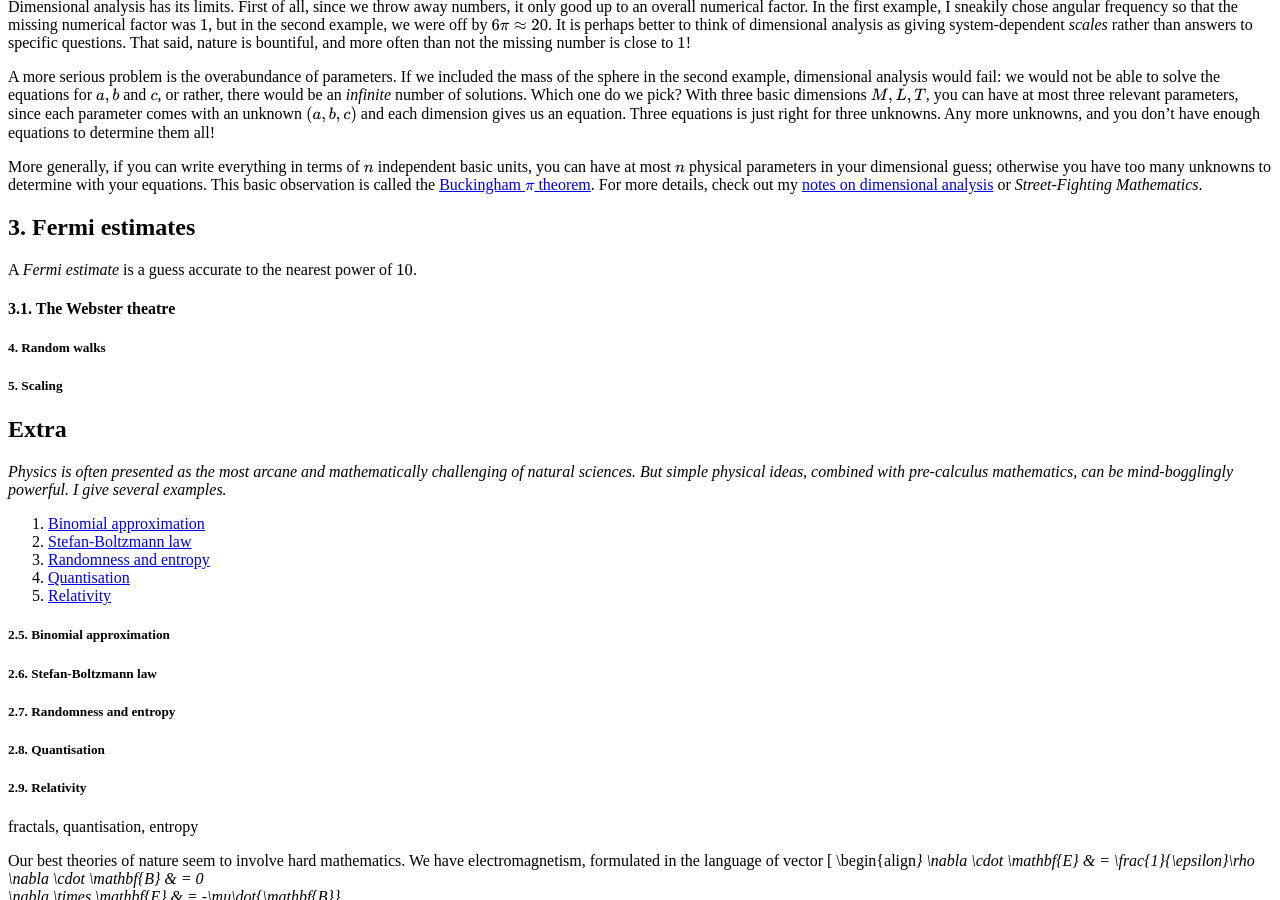
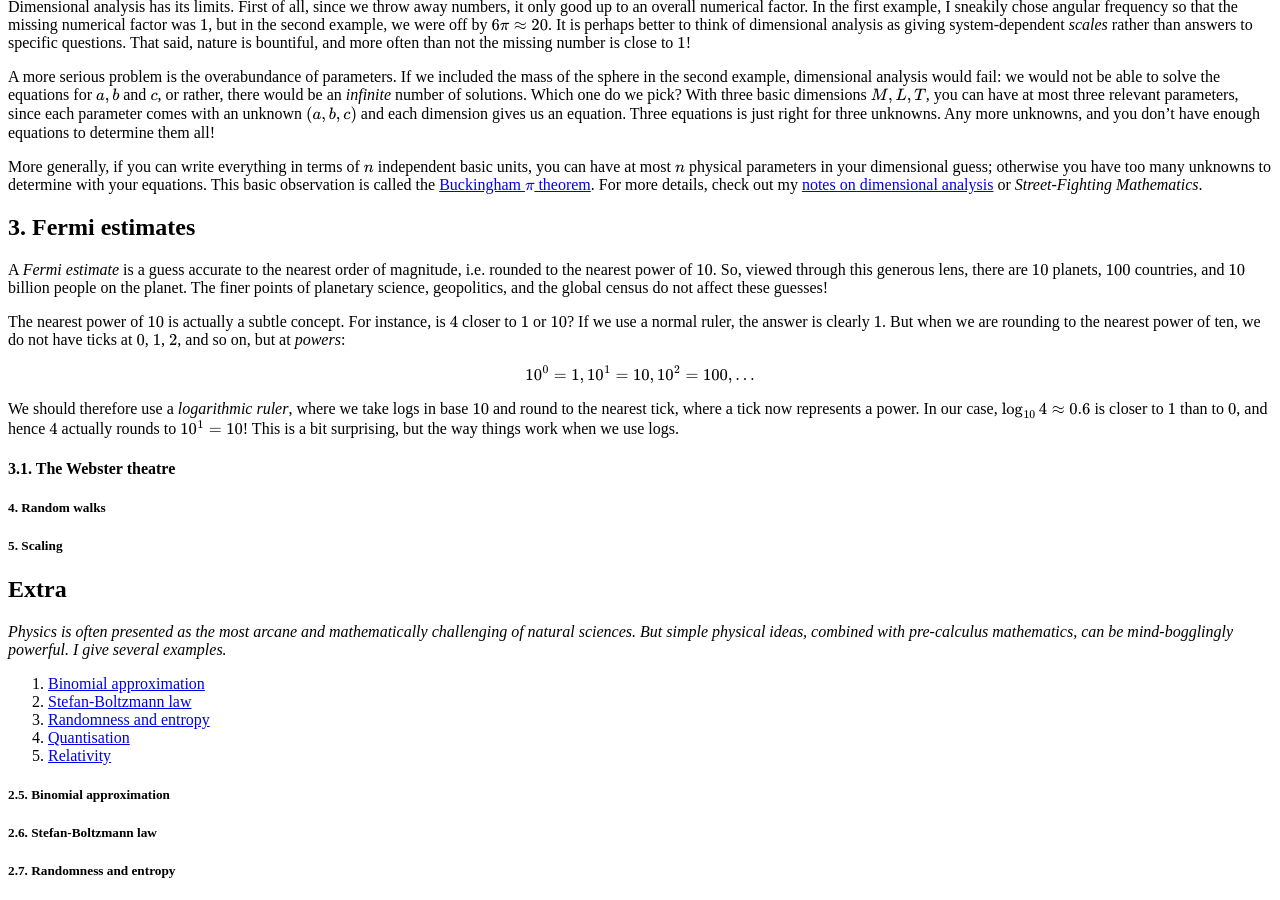
Before and after one commit to hapax/hapax.github.io, a Jekyll site: the page built from assets/simple-physics.md, in a window 1280 px wide and 900 px high, scrolled down 3763 px. Built offline with Jekyll 4.4.1, drawn with Linux system fonts in a browser that asks for light colours; our own code applies the rules of GitHub Pages for plain Markdown files; formulas are drawn with MathJax 3; a script that is not in the unit is left out.

Commit message:
Update simple-physics.md

```diff
--- a/assets/simple-physics.md
+++ b/assets/simple-physics.md
@@ -377,7 +377,29 @@ For more details, check out my
 
 ## 3. Fermi estimates <a id="sec-3" name="sec-3"></a>
 
-A *Fermi estimate* is a guess accurate to the nearest power of $10$.
+A *Fermi estimate* is a guess accurate to the nearest order of
+magnitude, i.e. rounded to the nearest power of $10$.
+So, viewed through this generous lens, there are $10$ planets, $100$
+countries, and $10$ billion people on the planet.
+The finer points of planetary science, geopolitics, and the global
+census do not affect these guesses!
+
+The nearest power of $10$ is actually a subtle concept.
+For instance, is $4$ closer to $1$ or $10$?
+If we use a normal ruler, the answer is clearly $1$.
+But when we are rounding to the nearest power of ten, we do not have
+ticks at $0$, $1$, $2$, and so on, but at *powers*:
+
+$$
+10^0 = 1, 10^1 = 10, 10^2 = 100, \ldots
+$$
+
+We should therefore use a *logarithmic ruler*, where we take logs in
+base $10$ and round to the nearest tick, where a tick now represents a
+power.
+In our case, $\log_{10}4 \approx 0.6$ is closer to $1$ than to $0$,
+and hence $4$ actually rounds to $10^1 = 10$!
+This is a bit surprising, but the way things work when we use logs.
 
 #### 3.1. The Webster theatre<a id="sec-3-1" name="sec-3-1"></a>
 
```
